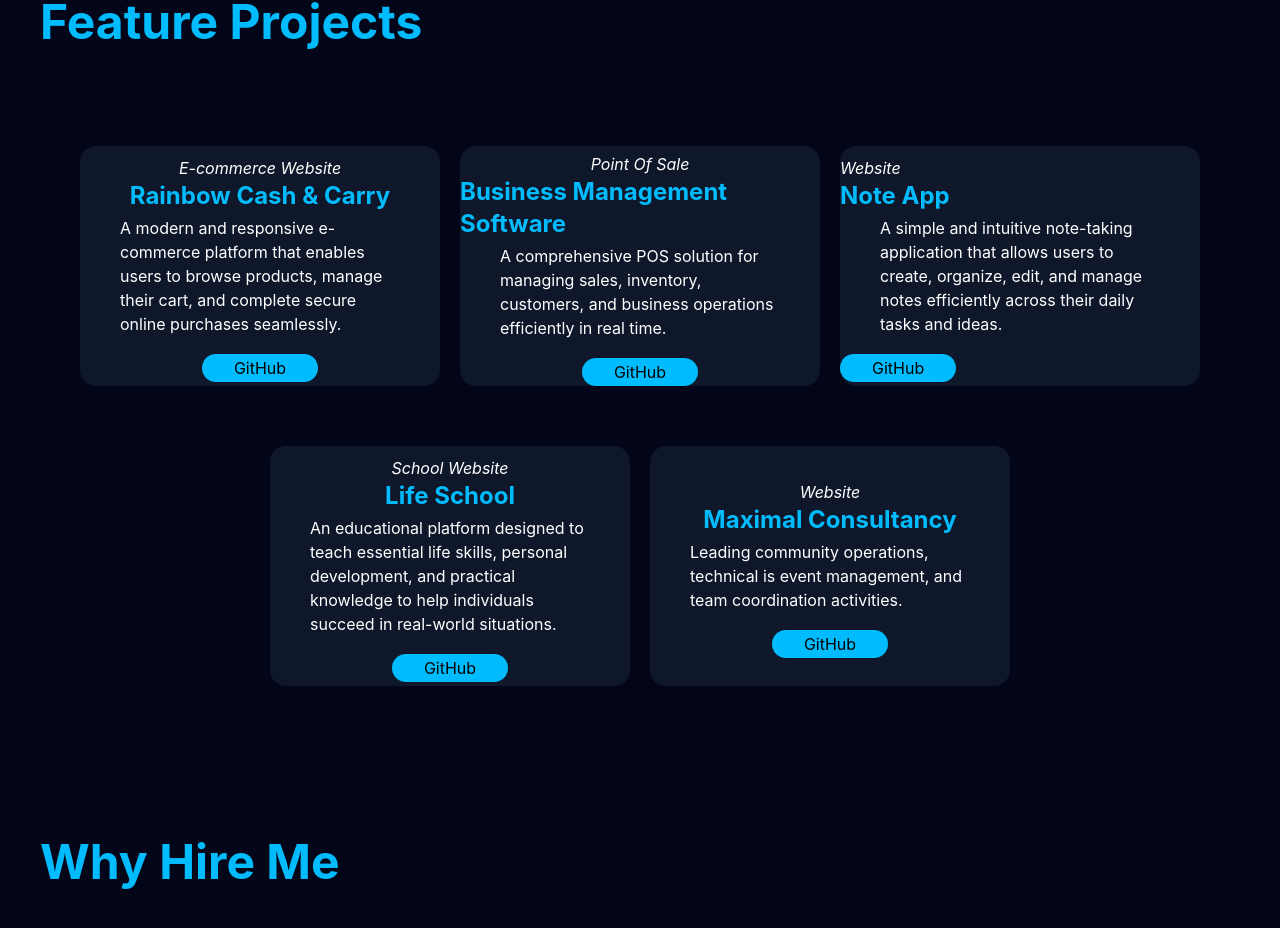
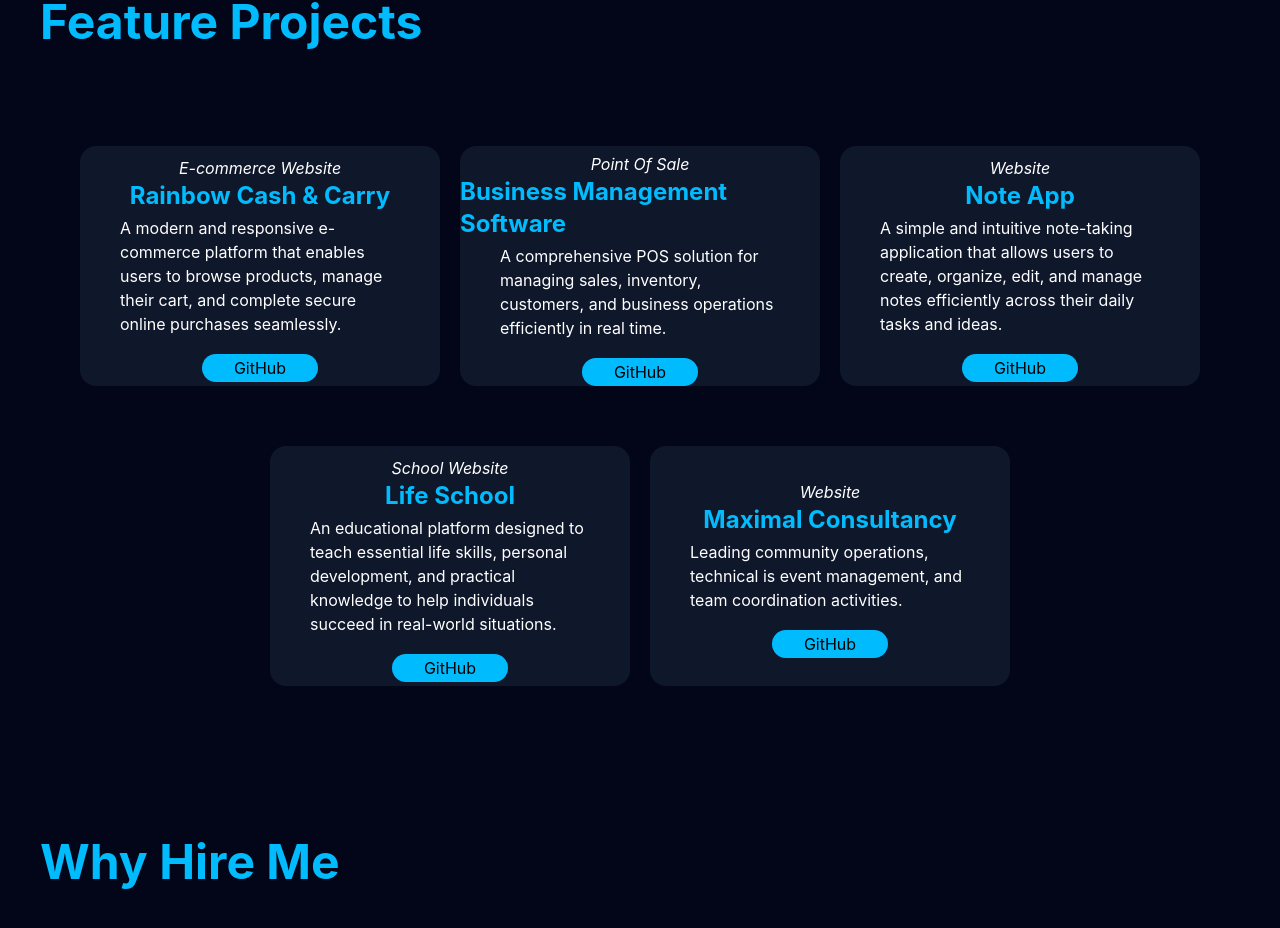
Before and after one commit to RohanWaseem/portfolio, a React app in the folder frontend/: page / in a window 1280 px wide. Shown: the part 2942-3870 px from the top of the page. Built offline with nearby package versions, Linux system fonts and the light colour scheme; the HTML template or start-up script is replaced by a standard one.

Commit message:
Updated portfolio

```diff
--- a/frontend/src/App.jsx
+++ b/frontend/src/App.jsx
@@ -284,7 +284,7 @@ interfaces.HTML Tailwind CSS JavaScript React JS </h1></div>
   </div>
 
 
-  <div className='bg-slate-900 hover:border-cyan-400 hover:border-2 flex transition-transform duration-300 hover:-translate-y-1 flex-col rounded-2xl justify-center  items-centerh-70  mt-10 w-full sm:w-[46%] sm:h-60 lg:w-[30%] '>
+  <div className='bg-slate-900 hover:border-cyan-400 hover:border-2 flex transition-transform duration-300 hover:-translate-y-1 flex-col rounded-2xl justify-center  items-center h-70  mt-10 w-full sm:w-[46%] sm:h-60 lg:w-[30%] '>
 
     <div><h1 className='text-white italic mt-1'>Website</h1></div>
 
@@ -521,7 +521,7 @@ interfaces.HTML Tailwind CSS JavaScript React JS </h1></div>
 
 {/* Contact with me */}
 
-<div id='contact' className='w-full h-screen pb-20 bg-slate-950 pt-5'>
+<div id='contact' className='w-full h-full  sm:h-screen pb-20 bg-slate-950 pt-5'>
     <div className='text-sky-400 lg:relative lg:top-30  text-5xl pl-10 font-bold'>
     <h1>Contact With Me</h1>
 
```
